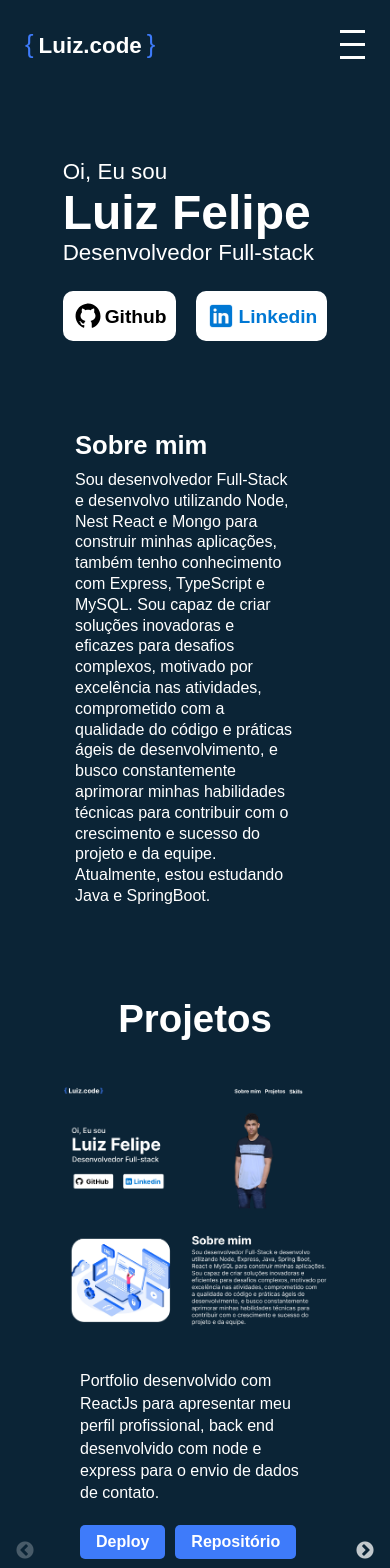
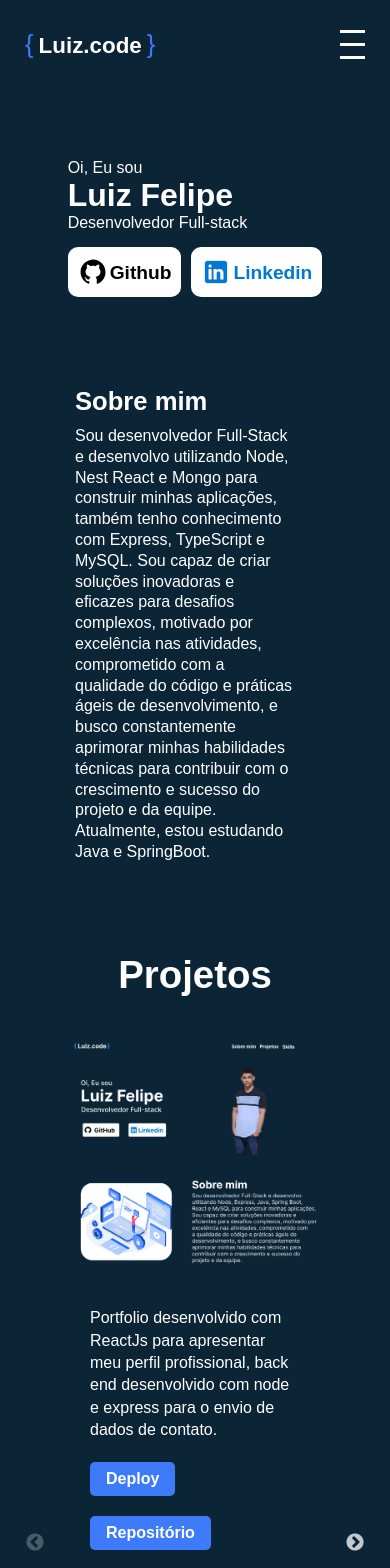
Before and after one commit to Luiz9910/portfolio, a React (Vite) app: page / in a window 390 px wide. Shown: the top 1568 px of the page. Built offline with nearby package versions, Linux system fonts and the light colour scheme.

Commit message:
responsividade ajustada para inital e project

```diff
--- a/src/App.css
+++ b/src/App.css
@@ -15,3 +15,17 @@ main > div {
     padding-top: 50px;
   }
 }
+
+
+@media (max-width: 350px) {
+  main {
+    padding-top: 30px;
+  }
+
+
+  main > div {
+    margin: 0 auto;
+    max-width: 1300px;
+    padding: 20px 20px;
+  }
+}
--- a/src/components/comom/ButtonSocial/style.css
+++ b/src/components/comom/ButtonSocial/style.css
@@ -48,3 +48,13 @@
     gap: 2px;
   }
 }
+
+@media (max-width: 350px) {
+  .button-social img {
+    width: 20px;
+  }
+
+  .button-social span {
+    font-size: 1.2rem;
+  }
+}
--- a/src/components/comom/Header/Header.jsx
+++ b/src/components/comom/Header/Header.jsx
@@ -68,6 +68,9 @@ const Header = () => {
         </div>
         <ul className={`menu ${isMobileMenuOpen ? "open" : ""}`}>
           <li>
+            <ScrollLink to="initial" smooth={true} duration={500}>Início</ScrollLink>
+          </li>
+          <li>
             <ScrollLink to="sobremim" smooth={true} duration={500}>Sobre mim</ScrollLink>
           </li>
           <li>
@@ -76,6 +79,9 @@ const Header = () => {
           <li>
             <ScrollLink to="skills" smooth={true} duration={500}>Skills</ScrollLink>
           </li>
+          <li>
+            <ScrollLink to="contact" smooth={true} duration={500}>Contato</ScrollLink>
+          </li>
         </ul>
       </div>
     </header>
--- a/src/components/section/ContactForm/ContactForm.jsx
+++ b/src/components/section/ContactForm/ContactForm.jsx
@@ -79,7 +79,7 @@ const ContactForm = () => {
   };
 
   return (
-    <section className="contact">
+    <section className="contact" id="contact">
       <h2>Contato</h2>
       <div className="contact-container">
         <form className="contact-form" onSubmit={handleSubmit}>
@@ -129,7 +129,7 @@ const ContactForm = () => {
             <img src="src\assets\images\contact\icons8-telefone-50 (1).png" alt="Icon Telefone" />
             <div>
               <h3>Telefone</h3>
-              <p>(81)9 8861-5976</p>
+              <p>(81)9 9259-6941</p>
             </div>
           </div>
           <div>
--- a/src/components/section/Inital/Apresentation.jsx
+++ b/src/components/section/Inital/Apresentation.jsx
@@ -4,7 +4,7 @@ import ButtonSocial from "../../comom/ButtonSocial/ButtonSocial";
 
 const Apresentation = () => {
   return (
-    <section className="apresentation">
+    <section className="apresentation" id="initial">
       <div>
         <div>
           <h1>
--- a/src/components/section/Inital/style.css
+++ b/src/components/section/Inital/style.css
@@ -100,3 +100,20 @@ img {
     font-size: 3rem;
   }
 }
+
+@media (max-width: 390px) {
+  .apresentation h1 {
+    font-weight: 400;
+    font-size: 1rem;
+  }
+
+  .apresentation h1 span {
+    font-weight: 700;
+    font-size: 2rem;
+  }
+
+  .buttonSocial {
+    gap: 10px;
+    margin-top: 15px;
+  }
+}
--- a/src/components/section/Project/Slides/slide.css
+++ b/src/components/section/Project/Slides/slide.css
@@ -8,6 +8,8 @@
 
 .image-container img {
   width: 100%;
+  height: 400px;
+  object-fit: contain;
 }
 
 .content {
@@ -45,4 +47,34 @@
   .content {
     align-self: center;
   }
+
+  .image-container img {
+    width: 100%;
+    min-width: 500px; ;
+    height: initial;
+  }
 }
+
+@media (max-width: 600px) {
+  .image-container img {
+    min-width: 400px; ;
+  }
+}
+
+@media (max-width: 500px) {
+  .image-container img {
+    min-width: 300px;
+  }
+}
+
+@media (max-width: 400px) {
+  .image-container img {
+    min-width: 200px; ;
+  }
+}
+
+@media (max-width: 300px) {
+  .image-container img {
+    min-width: 100px; ;
+  }
+}
--- a/src/components/section/Project/style.css
+++ b/src/components/section/Project/style.css
@@ -8,6 +8,7 @@
 
 .container-slide {
   width: initial;
+  padding: 0 10px;
 }
 
 @media (max-width: 700px) {
```
